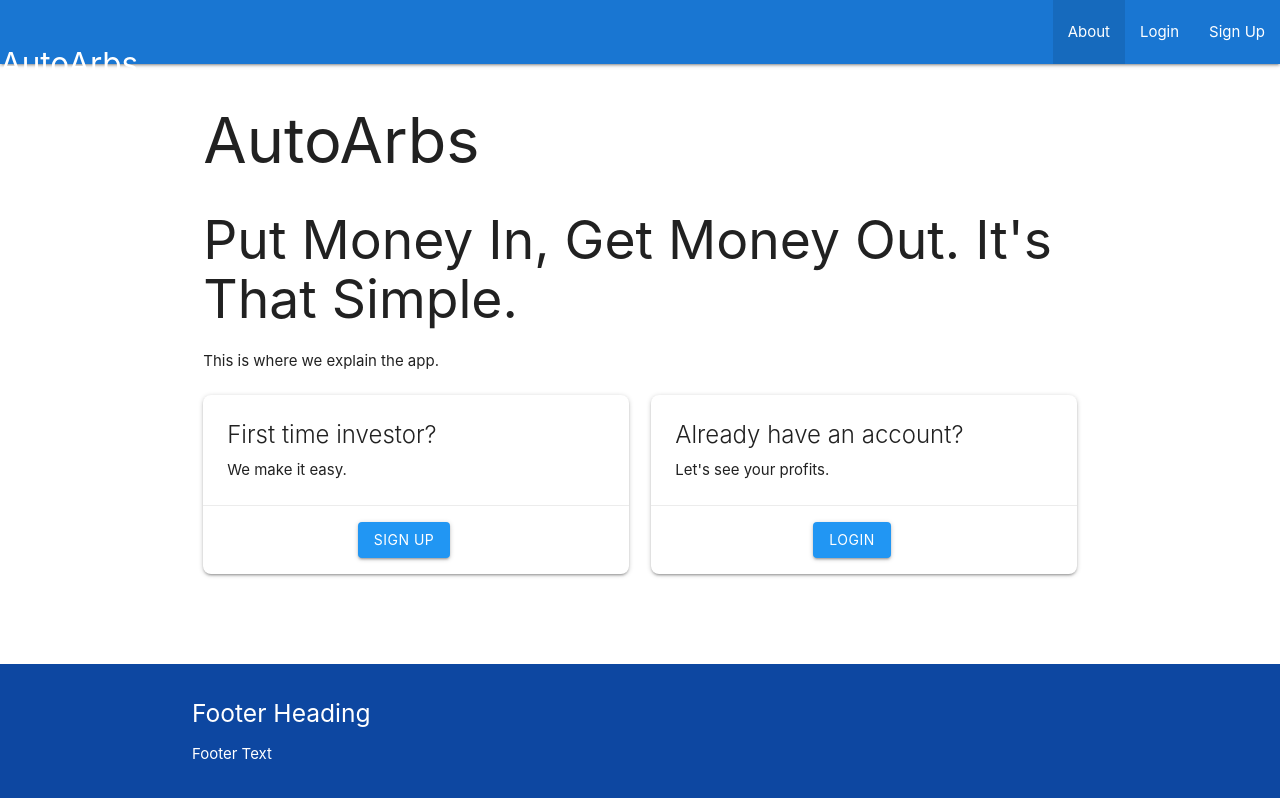
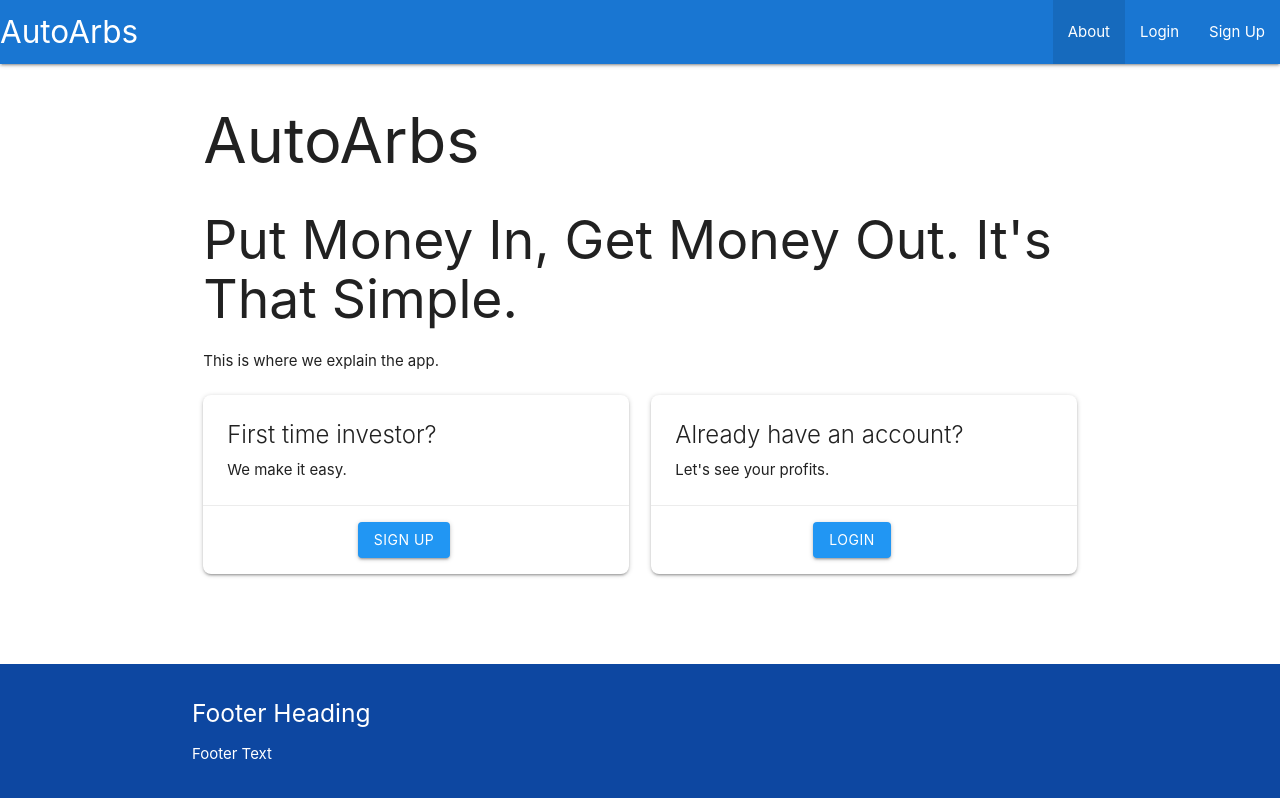
Before and after one commit to qbit-0/autoarbs, a React (Create React App) app in the folder autoarbs/: page / in a window 1280 px wide. Built offline with nearby package versions, Linux system fonts and the light colour scheme.

Commit message:
Change brand logo to anchor

```diff
--- a/autoarbs/src/components/Header.tsx
+++ b/autoarbs/src/components/Header.tsx
@@ -59,7 +59,9 @@ const Header = (props: Props) => {
       <div className="navbar-fixed">
         <nav>
           <div className="nav-wrapper">
-            <p className="brand-logo">AutoArbs</p>
+            <a href="#!" className="brand-logo">
+              AutoArbs
+            </a>
             <a href="#!" data-target="mobile-nav" className="sidenav-trigger">
               <i className="material-icons">menu</i>
             </a>
```
